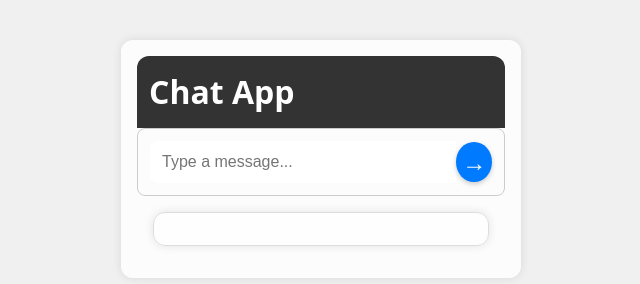
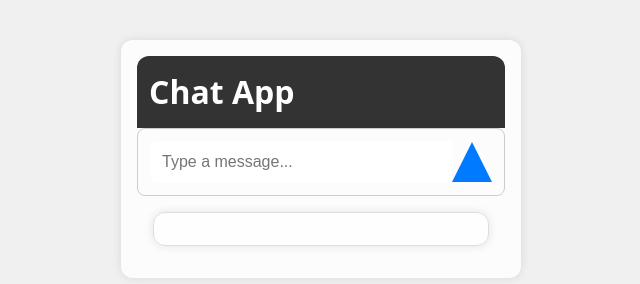
Before and after one commit to olumolu/olumolu.github.io, a plain HTML site: page index.html in a window 1280 px wide. Shown: the full height of the page, 319-959 px from the left. Drawn offline with Linux system fonts and the light colour scheme.

Commit message:
Update style.css

```diff
--- a/style.css
+++ b/style.css
@@ -89,24 +89,15 @@ header h1 {
 /* Custom Send Icon */
 .send-icon {
     display: inline-block;
-    width: 40px; /* Adjust size as needed */
-    height: 40px; /* Adjust size as needed */
-    background-color: #007bff; /* WhatsApp-like blue color */
-    color: #fff; /* Icon color */
-    border-radius: 50%; /* Rounded shape */
-    text-align: center;
-    line-height: 40px; /* Center content vertically */
+    width: 0;
+    height: 0;
+    border-left: 20px solid transparent; /* Adjust size as needed */
+    border-right: 20px solid transparent; /* Adjust size as needed */
+    border-bottom: 40px solid #007bff; /* WhatsApp-like blue color */
     cursor: pointer;
     transition: background-color 0.3s ease;
-    box-shadow: 0 2px 5px rgba(0, 0, 0, 0.2); /* Optional: Add shadow for depth */
 }
 
 .send-icon:hover {
-    background-color: #0056b3; /* Darker shade of blue on hover */
+    border-bottom-color: #0056b3; /* Darker shade of blue on hover */
 }
-
-.send-icon:before {
-    content: '→'; /* Arrow symbol */
-    font-weight: bold; /* Make the arrow bold if necessary */
-    font-size: 24px; /* Adjust size of the arrow */
-}
```
